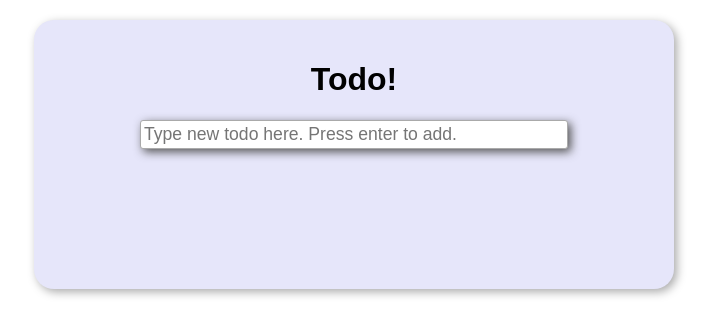
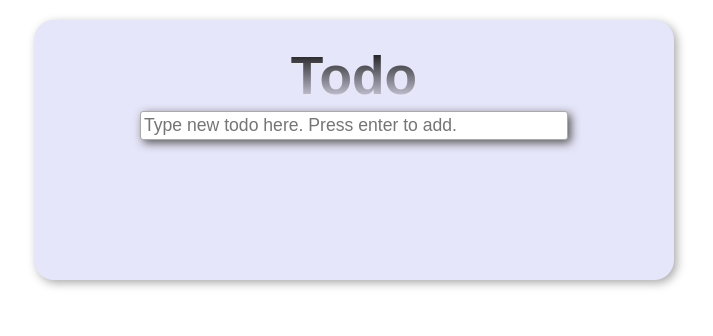
Before and after one commit to edbrook/react-todo, a React app: page / in a window 1280 px wide. Shown: the whole page, without its empty margins (286-999 px from the left). Built offline with nearby package versions, Linux system fonts and the light colour scheme.

Commit message:
Playing with CSS

```diff
--- a/src/Todo.css
+++ b/src/Todo.css
@@ -72,6 +72,20 @@
 }
 
 .todoItems::-webkit-scrollbar-thumb {
-background-color: #cbcbdc;
-border-radius: 15px;
+  background-color: #cbcbdc;
+  border-radius: 15px;
 }
+
+.fancyHdr {
+  font-size: 40pt;
+  -webkit-mask-image:
+    -webkit-gradient(
+      linear,
+      left top,
+      left bottom,
+      from(rgba(0,0,0,1)),
+      color-stop(100%, rgba(0,0,0,0)),
+      to(rgba(0,0,0,1)));
+  text-shadow: 0 2px 0 #e9e9e9;
+  margin: 5px;
+}
--- a/src/Todo.js
+++ b/src/Todo.js
@@ -62,7 +62,7 @@ class Todo extends Component {
 
     return (
       <div>
-        <h1>Todo!</h1>
+        <h1 className="fancyHdr">Todo</h1>
         <TodoInput onAdd={this.handleAddTodo}/>
         <div className="todoItems">
           {todoItems}
```
